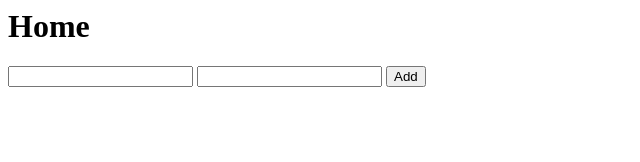
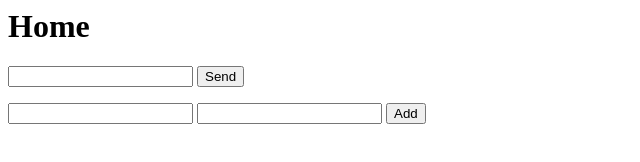
Before and after one commit to melbinsoftsquare/WorkshopVIT, a website: page home.html in a window 1280 px wide. Shown: the whole page, without its empty margins (0-640 px from the left). Drawn offline with Linux system fonts and the light colour scheme.

Commit message:
Added the form in home.html

```diff
--- a/home.html
+++ b/home.html
@@ -1,6 +1,10 @@
 <html>
     <body>
         <h1>Home</h1>
+        <form action="/name" method="GET">
+            <input type="text" name="name" />
+            <input type="submit" value="Send" />
+        </form>
         <form action="/add" method="GET">
             <input type="text" name="num1" />
             <input type="text" name="num2" />
```
